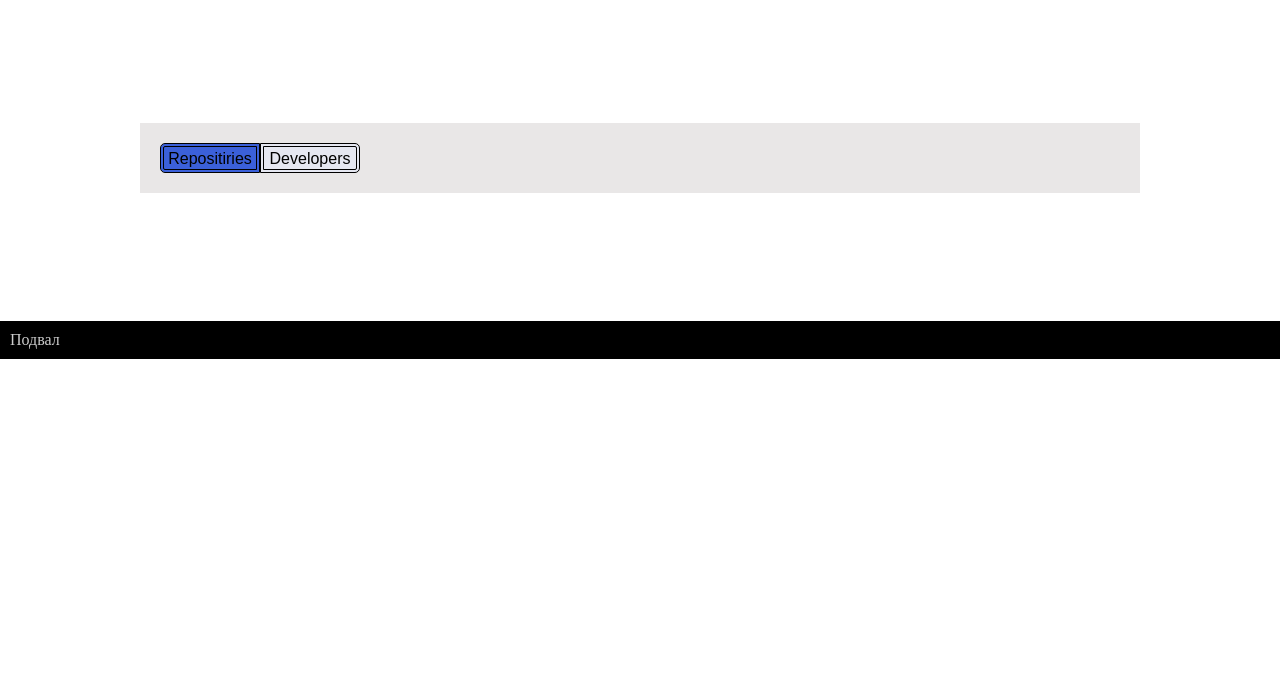
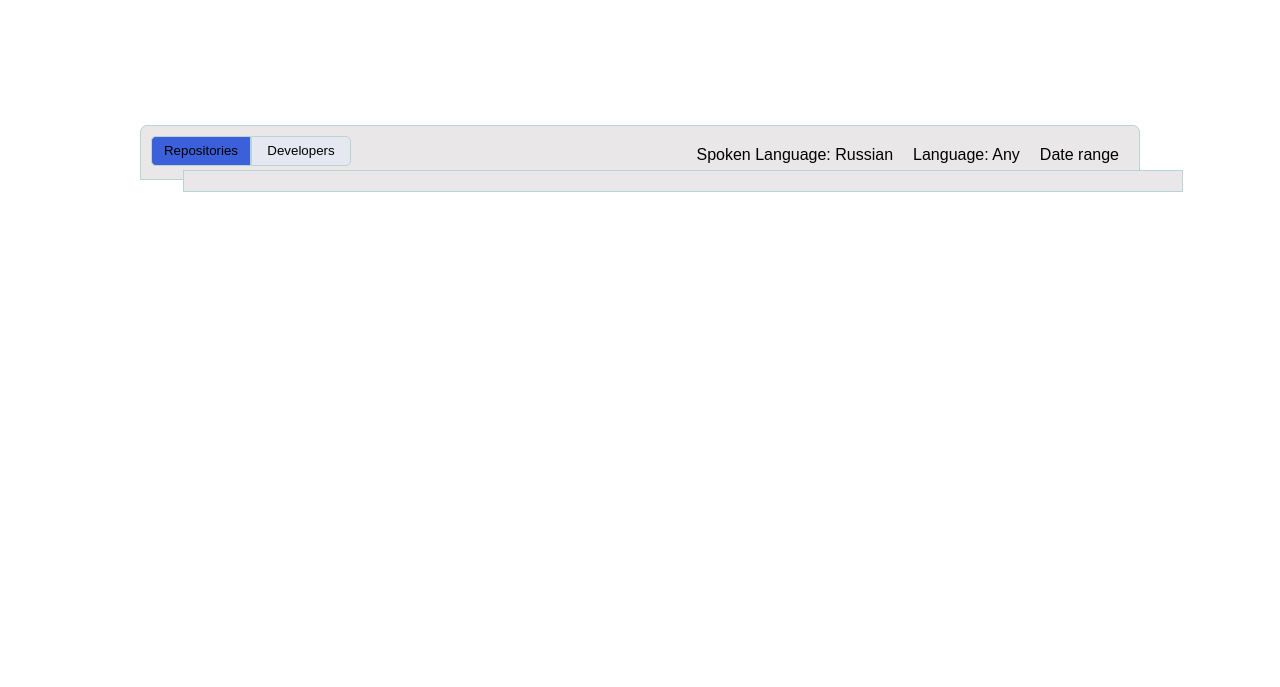
Before and after one commit to Ivan9058MH4/gitTrending, a plain HTML site: page index.html in a window 1280 px wide. Shown: the part 113-800 px from the top of the page. Drawn offline with Linux system fonts and the light colour scheme.

Commit message:
add new element, fixed some little things

```diff
--- a/index.css
+++ b/index.css
@@ -5,6 +5,7 @@ body {
 
 
 body div {
+
     -webkit-box-sizing: border-box;
     -moz-box-sizing: border-box;
     box-sizing: border-box;
@@ -14,56 +15,88 @@ body div {
 .header {
     background: #e9e7e7;
     padding: 5px;
+    border: 1px solid #b9d4d4;
     text-align: center;
     font-family: sans-serif;
     width: 1400px;
 }
 
-
-
-.content {
-    height: max-content;
+.table1 {
+    height: 55px;
     width: 1000px;
     margin: 10% auto;
+    border: 1px solid #b9d4d4;
     background-color: #e9e7e7;
+    border-top-left-radius: 7px;
+    border-top-right-radius: 7px;
 }
 
-
-
-.footer {
-    background: #000;
-    clear: both;
-    color: #ccc;
-
-}
-
-.Developers {
+.button1 {
     float: left;
     width: 100px;
     height: 30px;
     background-color: #e5e7f1;
-    border: 4px double black;
+    border: 1px solid #b9d4d4;
     padding: 3px;
     text-align: center;
     font-family: sans-serif;
     border-bottom-right-radius: 5px;
     border-top-right-radius: 5px;
+    cursor: pointer;
+    -webkit-transition-duration: 0.4s;
+    transition-duration: 0.4s;
 }
 
-.Repositiries {
+.button2 {
     float: left;
     width: 100px;
     height: 30px;
     background-color: #3b60d9;
-    border: 4px double black;
+    border: 1px solid #b9d4d4;
+;
     padding: 3px;
     text-align: center;
     font-family: sans-serif;
     border-bottom-left-radius: 5px;
     border-top-left-radius: 5px;
+    cursor: pointer;
+    -webkit-transition-duration: 0.4s;
+    transition-duration: 0.4s;
 }
 
-.container {
-    overflow:hidden;
+.button1:hover {
+    background-color: #e5d32d;
+    color: black;
 
 }
+
+.button2:hover {
+    background-color: #f1f4f5;
+    color: white;
+}
+
+
+
+
+.table1elements {
+    float: right;
+    font-family: sans-serif;
+    font-size: 16px;
+
+}
+
+.table2 {
+    height: max-content;
+    width: 1000px;
+    margin-left: 183px;
+    margin-top: -138px;
+
+    border: 1px solid #b9d4d4;
+    background-color: #e9e7e7;
+    font-family: sans-serif;
+
+
+
+
+
+}
--- a/index.html
+++ b/index.html
@@ -12,15 +12,16 @@
     See what the GitHub community is most excited about today.
 </div>
 
-<div class="content">
-    <div class = "container">
-    <div class = "Repositiries"> Repositiries </div>
-    <div class="Developers"> Developers </div>
-    </div>
+<div class="table1">
+    <button class = "button2"> Repositories </button>
+    <button class="button1"> Developers </button> <!-- кнопки в table 1 -->
+        <div class = "table1elements" > Date range </div>
+        <div class = "table1elements" > Language: Any </div>
+        <div class = "table1elements" > Spoken Language: Russian </div> <!-- селекторы в table 1 -->
+
 </div>
+<div class="table2">
 
-<div class="footer">
-    Подвал
 </div>
 
 </body>
```
